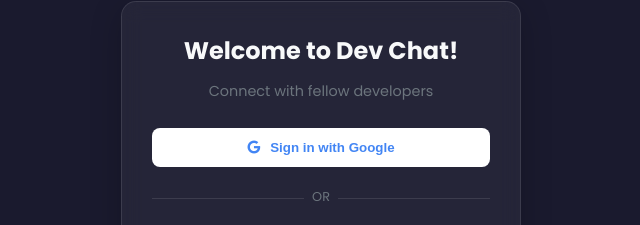
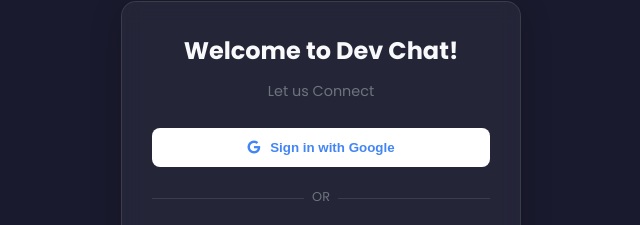
Before and after one commit to danchege/Dev-Dan-mingle, a plain HTML site: page index.html in a window 1280 px wide. Shown: the part 121-346 px from the top of the page, 319-959 px from the left. Drawn offline with Linux system fonts and the light colour scheme; no server answers.

Commit message:
updated changes

```diff
--- a/index.html
+++ b/index.html
@@ -22,7 +22,7 @@
       <div id="auth-section">
         <div class="auth-card">
           <h2>Welcome to Dev Chat!</h2>
-          <p>Connect with fellow developers</p>
+          <p>Let us Connect</p>
 
           <button id="google-signin" class="auth-btn google-btn">
             <i class="fab fa-google"></i> Sign in with Google
```
